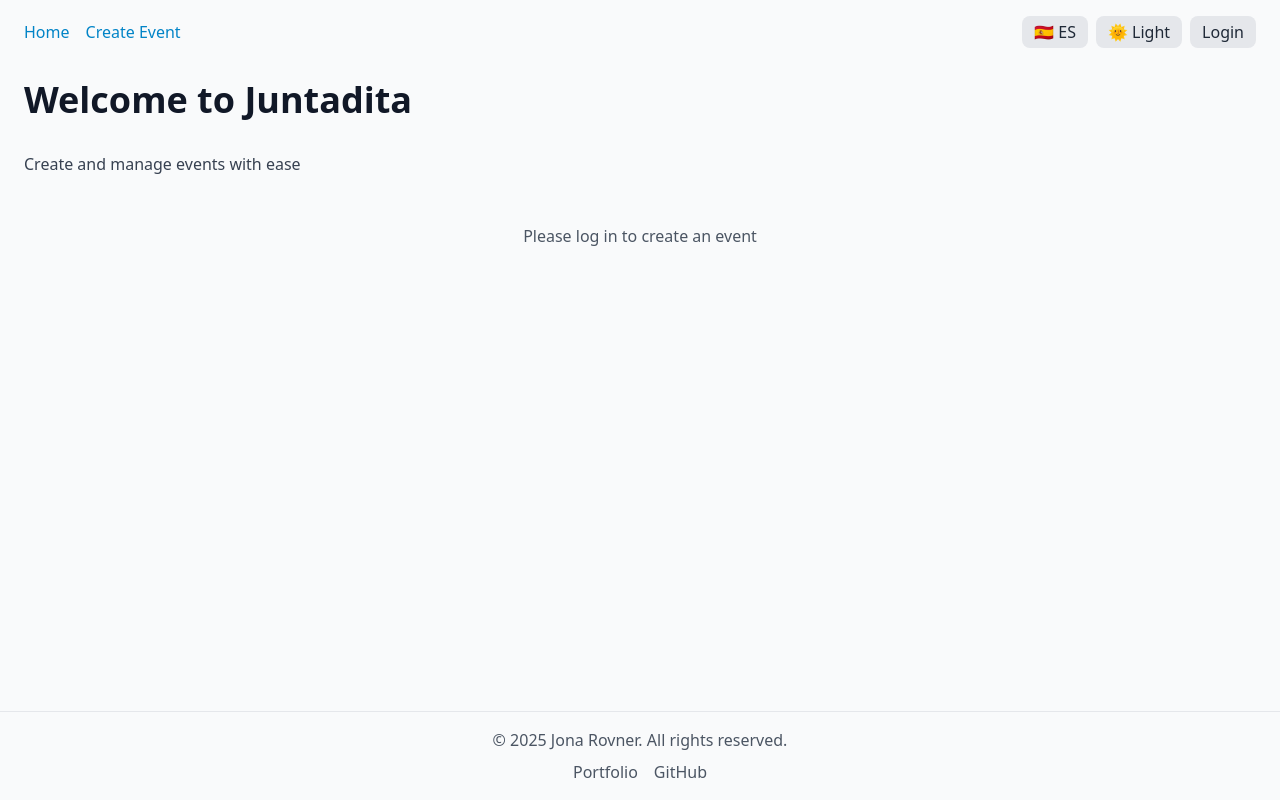
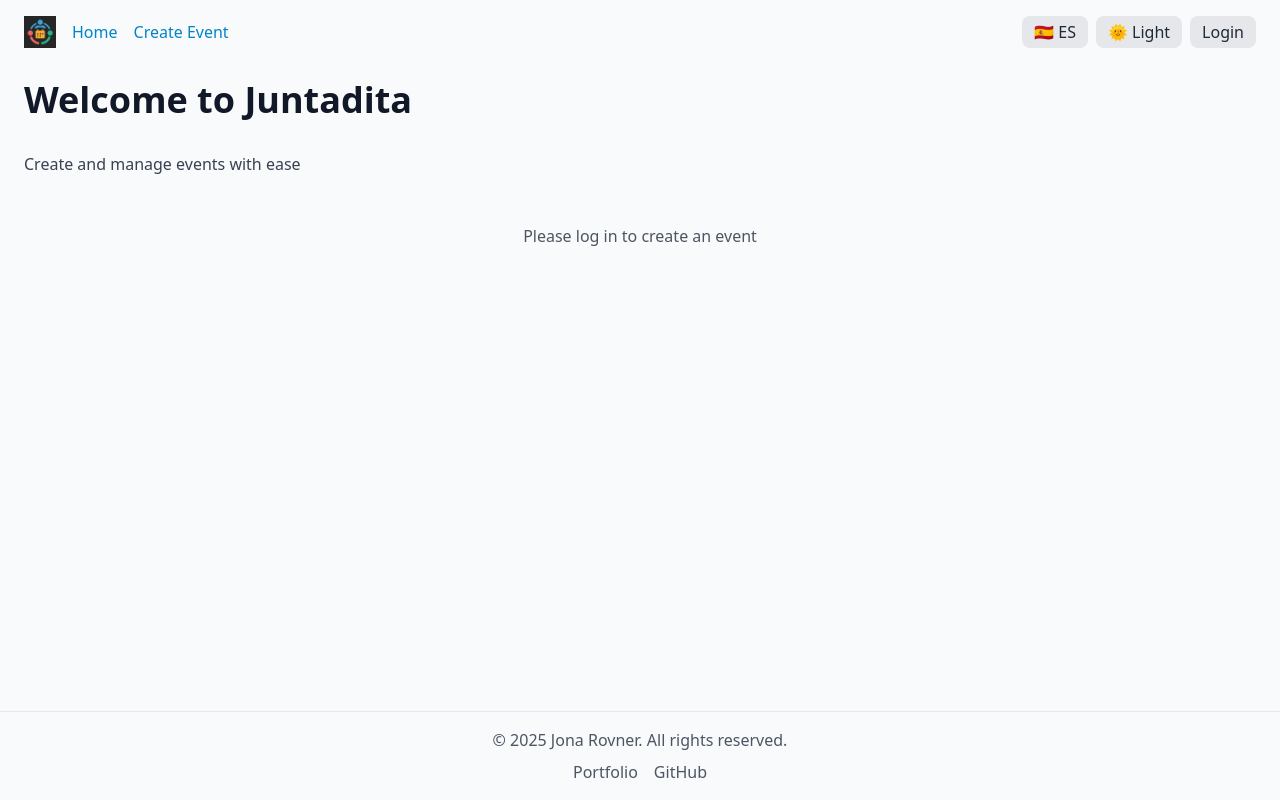
Before and after one commit to jonrovner/gather, a React (Vite) app in the folder frontend/: page / in a window 1280 px wide. Built offline with nearby package versions, Linux system fonts and the light colour scheme; no server answers.

Commit message:
added logo

```diff
--- a/frontend/src/App.tsx
+++ b/frontend/src/App.tsx
@@ -9,6 +9,7 @@ import EventGuestView from './pages/EventGuestView'
 import EventsList from './components/EventsList'
 import ManageEvent from './pages/ManageEvent'
 import BillSplit from './pages/BillSplit'
+import logo from './assets/juntadita-logo.png'
 
 const Navbar: React.FC = () => {
   const { t, i18n } = useTranslation()
@@ -32,6 +33,10 @@ const Navbar: React.FC = () => {
 
   return (
     <nav className="mb-8 flex flex-col sm:flex-row gap-4 items-start sm:items-center">
+      <div className="flex items-center gap-4">
+        <Link to="/" className="flex items-center">
+          <img src={logo} alt="Juntadita Logo" className="h-8 w-auto" />
+        </Link>
         <div className="flex flex-col sm:flex-row gap-4">
           <Link
             to="/"
@@ -45,6 +50,7 @@ const Navbar: React.FC = () => {
           >
             {t('common.createEvent')}
           </Link>
+        </div>
       </div>
       <div className="flex flex-wrap gap-2 w-full sm:w-auto sm:ml-auto">
         <button
--- a/frontend/src/i18n/locales/en.json
+++ b/frontend/src/i18n/locales/en.json
@@ -112,10 +112,10 @@
   "invite": {
     "title": "Invite Guests to {{eventName}}",
     "addGuests": "Add Guests",
-    "namePlaceholder": "Name (optional)",
+    "namePlaceholder": "Name",
     "contactPlaceholder": "Email or Phone",
     "emailReminders": "Email Reminders",
-    "smsReminders": "SMS Reminders",
+    "smsReminders": "SMS Reminders (coming soon)",
     "addGuest": "Add Guest",
     "guestList": "Guest List",
     "anonymous": "Anonymous",
--- a/frontend/src/i18n/locales/es.json
+++ b/frontend/src/i18n/locales/es.json
@@ -133,10 +133,10 @@
   "invite": {
     "title": "Invitar Invitados a {{eventName}}",
     "addGuests": "Agregar Invitados",
-    "namePlaceholder": "Nombre (opcional)",
+    "namePlaceholder": "Nombre",
     "contactPlaceholder": "Correo o Teléfono",
     "emailReminders": "Recordatorios por Correo",
-    "smsReminders": "Recordatorios por SMS",
+    "smsReminders": "Recordatorios por SMS (próximamente)",
     "addGuest": "Agregar Invitado",
     "guestList": "Lista de Invitados",
     "anonymous": "Anónimo",
```
Also changed, not shown: frontend/src/assets/juntadita-logo.png (added). Lines whose indentation alone changed are shown as unchanged.
